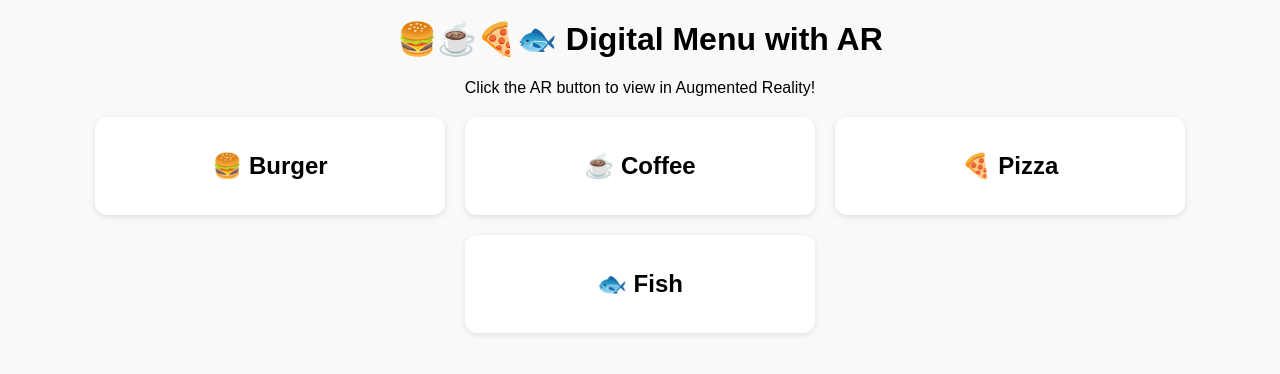
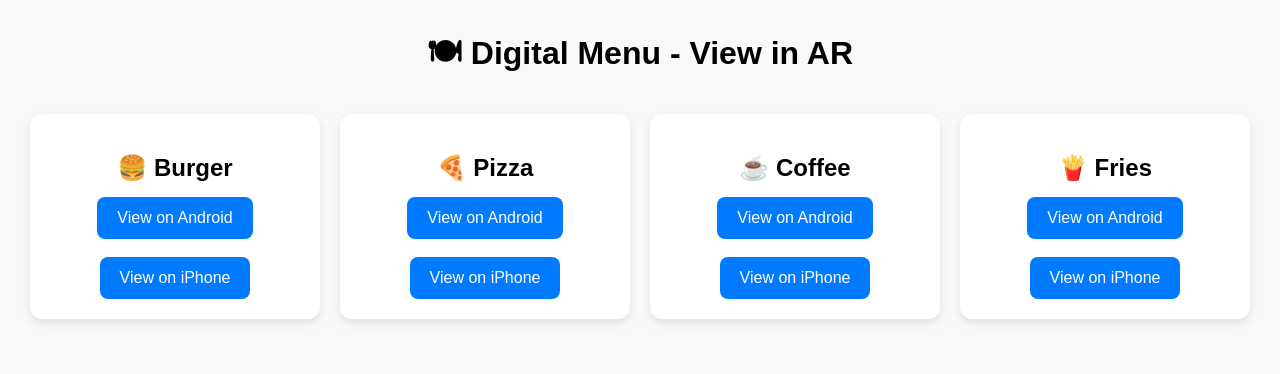
Before and after one commit to udfbhvhgb65151/digital-menu, a plain HTML site: page index.html in a window 1280 px wide. Drawn offline with Linux system fonts and the light colour scheme; some packages are replaced by stand-ins of ours; a script that the page names is missing.

Commit message:
Update index.html

```diff
--- a/index.html
+++ b/index.html
@@ -3,95 +3,100 @@
 <head>
   <meta charset="UTF-8">
   <meta name="viewport" content="width=device-width, initial-scale=1.0">
-  <title>Digital Menu - AR Models</title>
-  <script type="module" src="https://ajax.googleapis.com/ajax/libs/model-viewer/3.0.1/model-viewer.min.js"></script>
+  <title>Digital Menu AR</title>
   <style>
     body {
       font-family: Arial, sans-serif;
       text-align: center;
-      background: #f9f9f9;
-      margin: 0;
-      padding: 0;
+      margin: 30px;
+      background: #f8f9fa;
     }
     h1 {
-      margin-top: 20px;
+      margin-bottom: 30px;
     }
-    .menu-container {
-      display: flex;
-      flex-wrap: wrap;
-      justify-content: center;
+    .menu {
+      display: grid;
+      grid-template-columns: repeat(auto-fit, minmax(200px, 1fr));
       gap: 20px;
-      margin: 20px;
     }
     .item {
       background: white;
-      padding: 15px;
+      padding: 20px;
       border-radius: 12px;
-      box-shadow: 0 2px 6px rgba(0,0,0,0.1);
-      width: 320px;
+      box-shadow: 0 4px 10px rgba(0,0,0,0.1);
     }
-    model-viewer {
-      width: 100%;
-      height: 300px;
-      background: #eee;
-      border-radius: 10px;
+    .item h2 {
+      margin-bottom: 15px;
+    }
+    a {
+      display: inline-block;
+      padding: 12px 20px;
+      background: #007bff;
+      color: white;
+      text-decoration: none;
+      border-radius: 8px;
+      transition: 0.3s;
+    }
+    a:hover {
+      background: #0056b3;
     }
   </style>
 </head>
 <body>
-  <h1>🍔☕🍕🐟 Digital Menu with AR</h1>
-  <p>Click the AR button to view in Augmented Reality!</p>
 
-  <div class="menu-container">
+  <h1>🍽 Digital Menu - View in AR</h1>
+
+  <div class="menu">
 
     <!-- Burger -->
     <div class="item">
       <h2>🍔 Burger</h2>
-      <model-viewer src="https://udfbhvhgb65151.github.io/digital-menu/burger.glb"
-                    ios-src="https://udfbhvhgb65151.github.io/digital-menu/burger.usdz"
-                    ar
-                    ar-modes="webxr scene-viewer quick-look"
-                    camera-controls
-                    auto-rotate>
-      </model-viewer>
+      <a href="intent://arvr.google.com/scene-viewer/1.0?file=https://udfbhvhgb65151.github.io/digital-menu/burger.glb#Intent;scheme=https;package=com.google.android.googlequicksearchbox;action=android.intent.action.VIEW;S.browser_fallback_url=https://udfbhvhgb65151.github.io/digital-menu/burger.glb;end;">
+        View on Android
+      </a>
+      <br><br>
+      <a href="https://udfbhvhgb65151.github.io/digital-menu/burger.usdz">
+        View on iPhone
+      </a>
+    </div>
+
+    <!-- Pizza -->
+    <div class="item">
+      <h2>🍕 Pizza</h2>
+      <a href="intent://arvr.google.com/scene-viewer/1.0?file=https://udfbhvhgb65151.github.io/digital-menu/pizza.glb#Intent;scheme=https;package=com.google.android.googlequicksearchbox;action=android.intent.action.VIEW;S.browser_fallback_url=https://udfbhvhgb65151.github.io/digital-menu/pizza.glb;end;">
+        View on Android
+      </a>
+      <br><br>
+      <a href="https://udfbhvhgb65151.github.io/digital-menu/pizza.usdz">
+        View on iPhone
+      </a>
     </div>
 
     <!-- Coffee -->
     <div class="item">
       <h2>☕ Coffee</h2>
-      <model-viewer src="https://udfbhvhgb65151.github.io/digital-menu/coffee.glb"
-                    ios-src="https://udfbhvhgb65151.github.io/digital-menu/coffee.usdz"
-                    ar
-                    ar-modes="webxr scene-viewer quick-look"
-                    camera-controls
-                    auto-rotate>
-      </model-viewer>
+      <a href="intent://arvr.google.com/scene-viewer/1.0?file=https://udfbhvhgb65151.github.io/digital-menu/coffee.glb#Intent;scheme=https;package=com.google.android.googlequicksearchbox;action=android.intent.action.VIEW;S.browser_fallback_url=https://udfbhvhgb65151.github.io/digital-menu/coffee.glb;end;">
+        View on Android
+      </a>
+      <br><br>
+      <a href="https://udfbhvhgb65151.github.io/digital-menu/coffee.usdz">
+        View on iPhone
+      </a>
     </div>
 
-    <!-- Pizza -->
+    <!-- Fries -->
     <div class="item">
-      <h2>🍕 Pizza</h2>
-      <model-viewer src="https://udfbhvhgb65151.github.io/digital-menu/pizza.glb"
-                    ios-src="https://udfbhvhgb65151.github.io/digital-menu/pizza.usdz"
-                    ar
-                    ar-modes="webxr scene-viewer quick-look"
-                    camera-controls
-                    auto-rotate>
-      </model-viewer>
-    </div>
-
-    <!-- Fish -->
-    <div class="item">
-      <h2>🐟 Fish</h2>
-      <model-viewer src="https://udfbhvhgb65151.github.io/digital-menu/fish.glb"
-                    ios-src="https://udfbhvhgb65151.github.io/digital-menu/fish.usdz"
-                    ar
-                    ar-modes="webxr scene-viewer quick-look"
-                    camera-controls
-                    auto-rotate>
-      </model-viewer>
+      <h2>🍟 Fries</h2>
+      <a href="intent://arvr.google.com/scene-viewer/1.0?file=https://udfbhvhgb65151.github.io/digital-menu/fries.glb#Intent;scheme=https;package=com.google.android.googlequicksearchbox;action=android.intent.action.VIEW;S.browser_fallback_url=https://udfbhvhgb65151.github.io/digital-menu/fries.glb;end;">
+        View on Android
+      </a>
+      <br><br>
+      <a href="https://udfbhvhgb65151.github.io/digital-menu/fries.usdz">
+        View on iPhone
+      </a>
     </div>
 
   </div>
+
 </body>
 </html>
```
